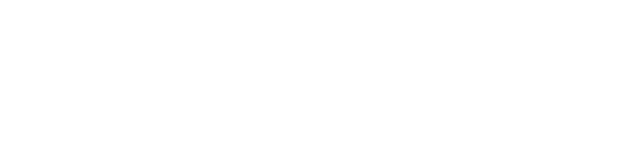
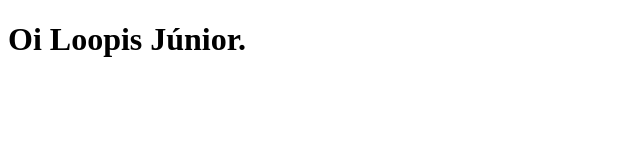
Before and after one commit to ron010-1/testeLoopis, a plain HTML site: page index.html in a window 1280 px wide. Shown: the whole page, without its empty margins (0-640 px from the left). Drawn offline with Linux system fonts and the light colour scheme.

Commit message:
adicionando estilo e colocando titulo

```diff
--- a/index.html
+++ b/index.html
@@ -7,5 +7,7 @@
 </head>
 <body>
 
+    <h1>Oi Loopis Júnior.</h1>
+
 </body>
 </html>
--- /dev/null
+++ b/styles.css
@@ -0,0 +1,3 @@
+body {
+    background-color: black;
+}
```
